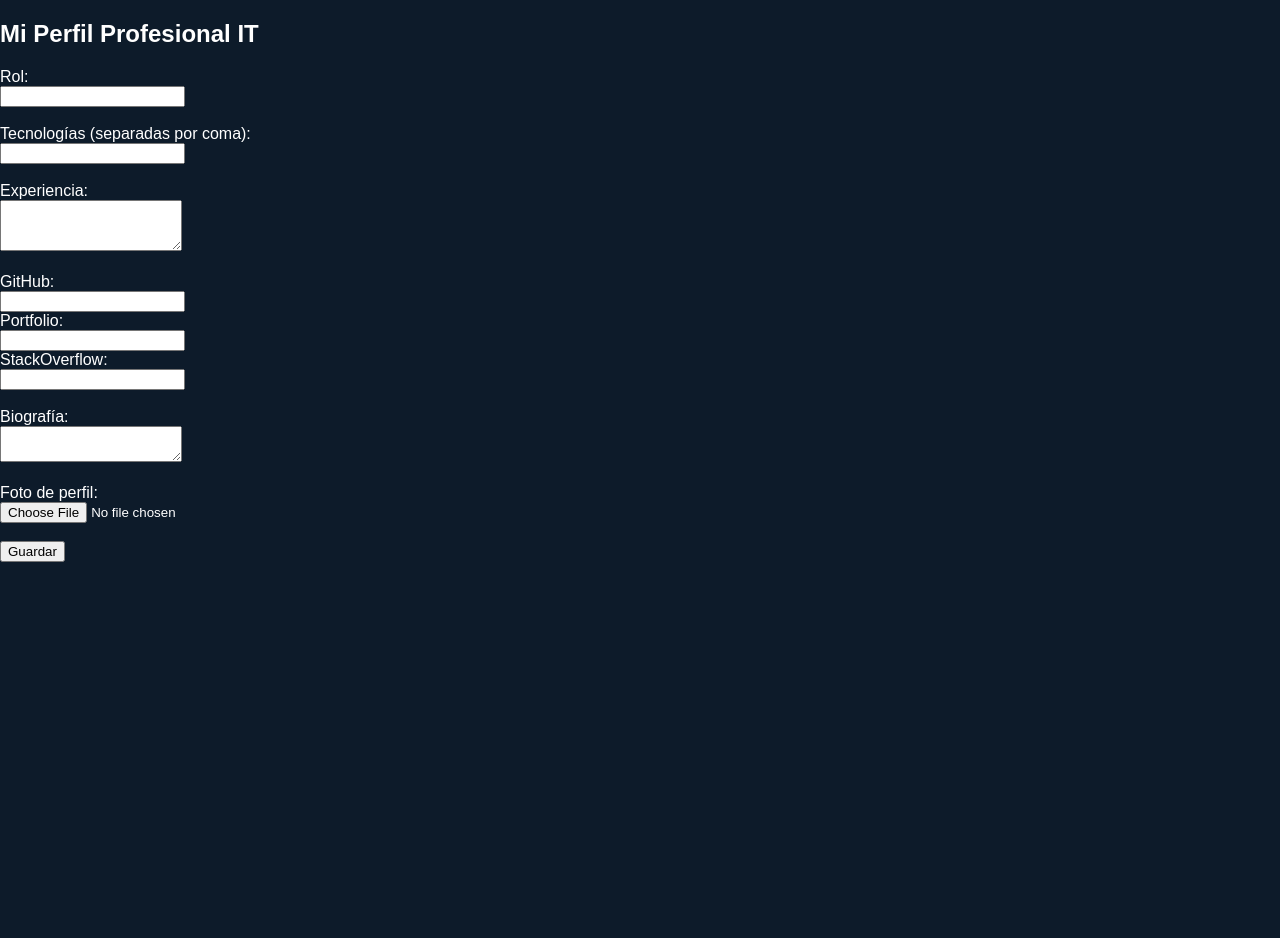
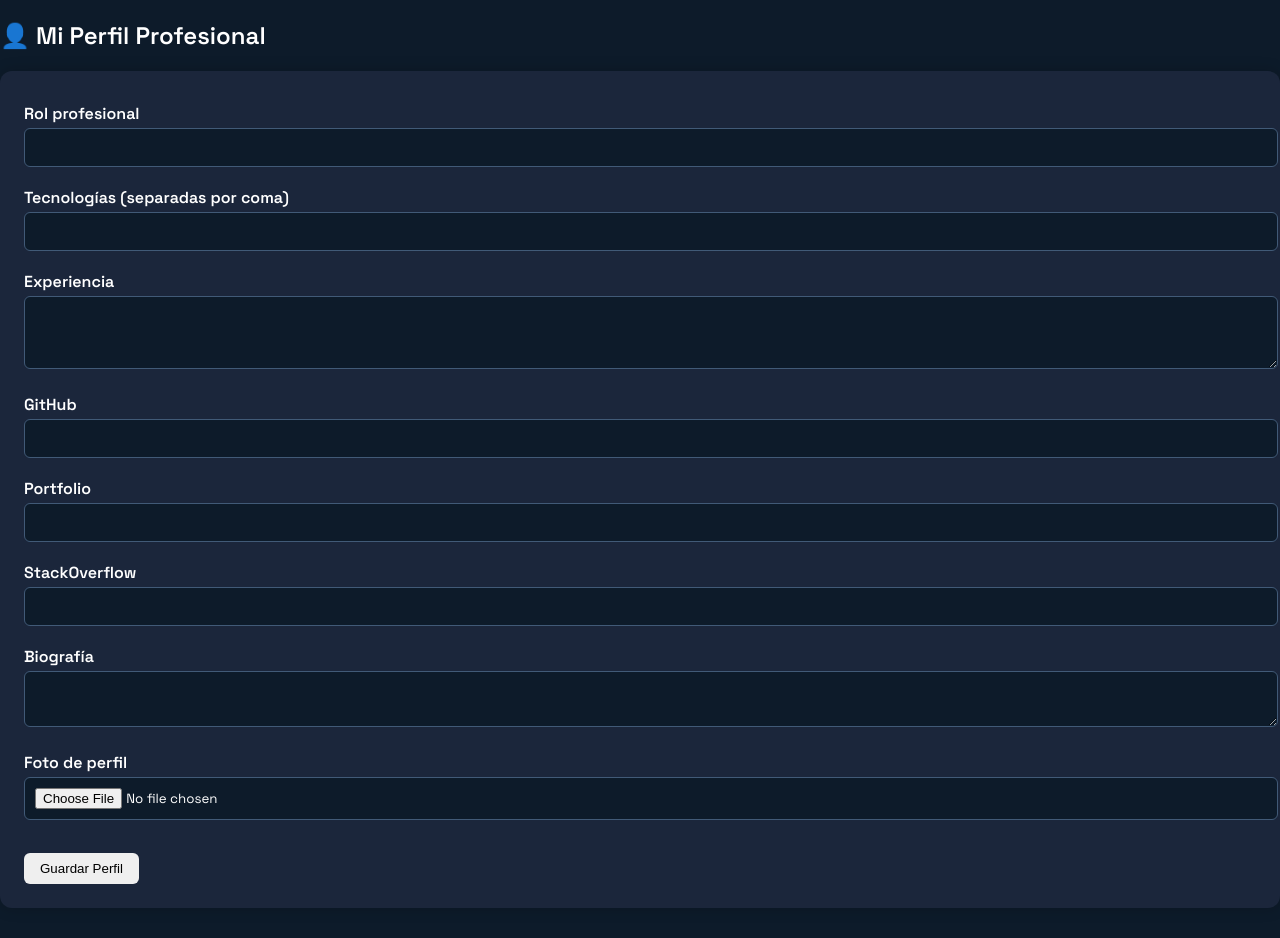
Before and after one commit to TeoFernandez/instagram_2.0, a PHP site: page /perfil.php in a window 1280 px wide. Before the commit the page ends 562 px from the top, so only its background shows below. Run offline with PHP 8.4, Linux system fonts and the light colour scheme; the visitor is signed in with stand-in values (Sample User, id 1); data that the repository does not hold is empty.

Commit message:
Agregar estilos y estructura para la página de perfil y formulario de autenticación

```diff
--- a/assets/css/perfil.css
+++ b/assets/css/perfil.css
@@ -0,0 +1,35 @@
+.card-perfil {
+  background-color: #1b263b;
+  padding: 24px;
+  border-radius: 12px;
+  box-shadow: 0 0 15px rgba(0,0,0,0.2);
+  margin-bottom: 30px;
+}
+
+.card-perfil input,
+.card-perfil textarea {
+  background-color: #0d1b2a;
+  color: white;
+  border: 1px solid #415a77;
+  padding: 10px;
+  border-radius: 6px;
+  width: 100%;
+  margin-bottom: 12px;
+  font-family: 'Space Grotesk', sans-serif;
+}
+
+.card-perfil label {
+  font-weight: bold;
+  margin-bottom: 4px;
+  display: inline-block;
+  margin-top: 8px;
+}
+
+.card-perfil .foto-preview {
+  margin-top: 10px;
+  border-radius: 50%;
+  width: 120px;
+  height: 120px;
+  object-fit: cover;
+  border: 2px solid #1b9aaa;
+}
--- a/perfil.php
+++ b/perfil.php
@@ -1,13 +1,3 @@
-<!DOCTYPE html>
-<html lang="en">
-<head>
-    <meta charset="UTF-8">
-    <meta name="viewport" content="width=device-width, initial-scale=1.0">
-    <link rel="stylesheet" href="assets/css/base.css">
-    <link rel="stylesheet" href="assets/css/perfil.css">
-    <title>Document</title>
-</head>
-<body>
 <?php
 session_start();
 if (!isset($_SESSION["usuario"])) {
@@ -20,11 +10,12 @@
 $id_usuario = $_SESSION["usuario"]["id"];
 $mensaje = "";
 
-    // Si ya tiene perfil, lo traemos
+// Buscar perfil actual
 $stmt = $conn->prepare("SELECT * FROM perfiles WHERE id_usuario = ?");
 $stmt->execute([$id_usuario]);
 $perfil = $stmt->fetch(PDO::FETCH_ASSOC);
 
+// Guardar o actualizar
 if ($_SERVER["REQUEST_METHOD"] == "POST") {
     $rol = $_POST["rol"];
     $tecnologias = $_POST["tecnologias"];
@@ -35,7 +26,6 @@
     $bio = $_POST["bio"];
     $foto_perfil = "";
 
-        // Si subió una foto
     if (!empty($_FILES["foto"]["tmp_name"])) {
         $tipo = $_FILES["foto"]["type"];
         $tamaño = $_FILES["foto"]["size"];
@@ -47,57 +37,70 @@
     }
 
     if ($perfil) {
-            // UPDATE
         $stmt = $conn->prepare("UPDATE perfiles SET rol=?, tecnologias=?, experiencia=?, github=?, portfolio=?, stackoverflow=?, bio=?, foto_perfil=? WHERE id_usuario=?");
         $stmt->execute([$rol, $tecnologias, $experiencia, $github, $portfolio, $stackoverflow, $bio, $foto_perfil ?: $perfil["foto_perfil"], $id_usuario]);
-            $mensaje = "Perfil actualizado con éxito.";
+        $mensaje = "✅ Perfil actualizado con éxito.";
     } else {
-            // INSERT
         $stmt = $conn->prepare("INSERT INTO perfiles (id_usuario, rol, tecnologias, experiencia, github, portfolio, stackoverflow, bio, foto_perfil) VALUES (?, ?, ?, ?, ?, ?, ?, ?, ?)");
         $stmt->execute([$id_usuario, $rol, $tecnologias, $experiencia, $github, $portfolio, $stackoverflow, $bio, $foto_perfil]);
-            $mensaje = "Perfil creado con éxito.";
+        $mensaje = "✅ Perfil creado con éxito.";
     }
 
-        // Recargar perfil actualizado
+    // Recargar perfil
     $stmt = $conn->prepare("SELECT * FROM perfiles WHERE id_usuario = ?");
     $stmt->execute([$id_usuario]);
     $perfil = $stmt->fetch(PDO::FETCH_ASSOC);
 }
 ?>
 
-    <h2>Mi Perfil Profesional IT</h2>
-    <p style="color:green"><?= $mensaje ?></p>
+<!DOCTYPE html>
+<html lang="es">
+<head>
+    <meta charset="UTF-8">
+    <title>Mi Perfil - Social DEV TyN</title>
+    <link href="https://fonts.googleapis.com/css2?family=Space+Grotesk:wght@400;600&display=swap" rel="stylesheet">
+    <link rel="stylesheet" href="assets/css/base.css">
+    <link rel="stylesheet" href="assets/css/perfil.css">
+</head>
+<body>
+<div class="container">
+    <h2>👤 Mi Perfil Profesional</h2>
+    <p style="color:lightgreen"><?= $mensaje ?></p>
 
+    <div class="card-perfil">
         <form method="POST" enctype="multipart/form-data">
-        <label>Rol:</label><br>
-        <input type="text" name="rol" value="<?= $perfil['rol'] ?? '' ?>"><br><br>
+            <label>Rol profesional</label>
+            <input type="text" name="rol" value="<?= $perfil['rol'] ?? '' ?>">
 
-        <label>Tecnologías (separadas por coma):</label><br>
-        <input type="text" name="tecnologias" value="<?= $perfil['tecnologias'] ?? '' ?>"><br><br>
+            <label>Tecnologías (separadas por coma)</label>
+            <input type="text" name="tecnologias" value="<?= $perfil['tecnologias'] ?? '' ?>">
 
-        <label>Experiencia:</label><br>
-        <textarea name="experiencia" rows="3"><?= $perfil['experiencia'] ?? '' ?></textarea><br><br>
+            <label>Experiencia</label>
+            <textarea name="experiencia" rows="3"><?= $perfil['experiencia'] ?? '' ?></textarea>
 
-        <label>GitHub:</label><br>
-        <input type="url" name="github" value="<?= $perfil['github'] ?? '' ?>"><br>
+            <label>GitHub</label>
+            <input type="url" name="github" value="<?= $perfil['github'] ?? '' ?>">
 
-        <label>Portfolio:</label><br>
-        <input type="url" name="portfolio" value="<?= $perfil['portfolio'] ?? '' ?>"><br>
+            <label>Portfolio</label>
+            <input type="url" name="portfolio" value="<?= $perfil['portfolio'] ?? '' ?>">
 
-        <label>StackOverflow:</label><br>
-        <input type="url" name="stackoverflow" value="<?= $perfil['stackoverflow'] ?? '' ?>"><br><br>
+            <label>StackOverflow</label>
+            <input type="url" name="stackoverflow" value="<?= $perfil['stackoverflow'] ?? '' ?>">
 
-        <label>Biografía:</label><br>
-        <textarea name="bio" rows="2"><?= $perfil['bio'] ?? '' ?></textarea><br><br>
+            <label>Biografía</label>
+            <textarea name="bio" rows="2"><?= $perfil['bio'] ?? '' ?></textarea>
 
-        <label>Foto de perfil:</label><br>
-        <input type="file" name="foto"><br>
+            <label>Foto de perfil</label>
+            <input type="file" name="foto">
+
             <?php if (!empty($perfil["foto_perfil"])): ?>
-            <img src="<?= $perfil["foto_perfil"] ?>" style="width:100px;"><br>
-        <?php endif; ?><br>
+                <img class="foto-preview" src="<?= $perfil["foto_perfil"] ?>" alt="Foto de perfil">
+            <?php endif; ?>
 
-        <button type="submit">Guardar</button>
+            <br><br>
+            <button type="submit" class="btn btn-like">Guardar Perfil</button>
         </form>
-
+    </div>
+</div>
 </body>
 </html>
--- a/ver_posts.php
+++ b/ver_posts.php
@@ -34,9 +34,9 @@ $posts = $conn->query("
             </div>
             <div class="comentario"><?= $post["comentario"] ?></div>
             <img src="<?= $post["imagen"] ?>" style="
-              <?= ($post["filtro"] == "grayscale") ? 'filter: grayscale(100%);' : '' ?>
-              <?= ($post["filtro"] == "sepia") ? 'filter: sepia(100%);' : '' ?>
-              <?= ($post["filtro"] == "blur") ? 'filter: blur(2px);' : '' ?>">
+                <?= ($post["filtro"] == "grayscale") ? 'filter: grayscale(100%);' : '' ?>
+                <?= ($post["filtro"] == "sepia") ? 'filter: sepia(100%);' : '' ?>
+                <?= ($post["filtro"] == "blur") ? 'filter: blur(2px);' : '' ?>">
 
             <div class="acciones">
                 <form method="POST" action="reaccionar.php" style="display:inline;">
```
Also changed, not shown: assets/css/auth.css (added, +61 -0 lines). Lines whose indentation alone changed are shown as unchanged.
